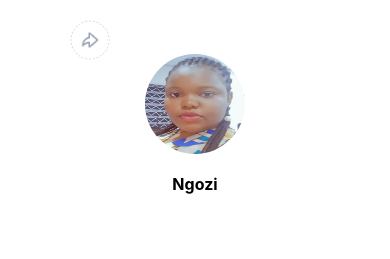
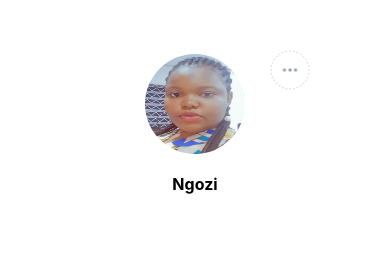
Before and after one commit to precious-68/Ayotayo, a React (Create React App) app: page / in a window 390 px wide. Shown: the top 259 px of the page. Built offline with nearby package versions, Linux system fonts and the light colour scheme.

Commit message:
added some stylings

```diff
--- a/src/Components/Linktreestyles.css
+++ b/src/Components/Linktreestyles.css
@@ -108,3 +108,29 @@ a{
     font-weight: 400;
     font-style: normal;
 }
+
+
+@media (max-width:650px){
+    .body{
+        display: flex;
+        flex-direction: column;
+       justify-content: center;
+        align-items: center;
+        background: #FFFFFF;
+        height: 100%;
+
+    }
+    .avatar-sharearrow{
+        display:none;
+
+    }
+    .avatar-sharebtn{
+        display: block;
+        position: absolute;
+        width: 40px;
+        height: 40px;
+        right: 80px;
+        top: 50px;
+    }
+
+}
```
